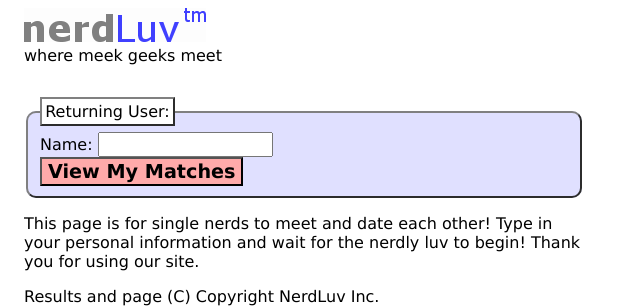
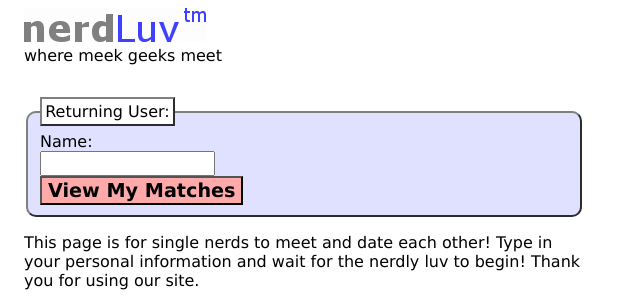
Before and after one commit to duntonjoe/366, a PHP site: page /matches.php in a window 1280 px wide. Shown: the top 307 px of the page, without its empty margins (0-640 px from the left). Run offline with PHP 8.4, Linux system fonts and the light colour scheme; some libraries are stand-ins or nearby versions.

Commit message:
fixing formatting

```diff
--- a/Labs/Assignment7/matches.php
+++ b/Labs/Assignment7/matches.php
@@ -1,9 +1,9 @@
 <?php include("top.html"); ?>
 
 <div>
-	<fieldset>
+	<fieldset class="forms">
 		<legend>Returning User:</legend>
-		Name: <input type="text" name="name" size="16" maxlength="16" /> <br />
+		<div class="forms">Name:</div> <input type="text" name="name" size="16" maxlength="16" /> <br />
 		<input type="submit" name="submit" value="View My Matches" />
 	</fieldset>
 </div>
--- a/Labs/Assignment7/signup.php
+++ b/Labs/Assignment7/signup.php
@@ -4,7 +4,7 @@
 	<form action="signup-submit.php" method="post">
 		<fieldset>
 		<legend>New User Signup:</legend>
-		Name: <input type="text" name="name" size="16" maxlength="16" class = "forms"/> <br />
+		<div class="forms"Name:</div> <input type="text" name="name" size="16" maxlength="16"/> <br />
 		Gender: <input type="radio" name="gender" value="Male" /> <label for="Male">Male</label> <input type="radio" name="gender" value="Female" class = "forms"/> <label for="Female">Female</label> <br />
 		Age: <input type="text" name="age" size="6" maxlength="2" class = "forms"/> <br />
 		Personality Type: <input type="test" name="ptype" size="6" maxlength="4" class = "forms"/> (<a href="http://www.humanmetrics.com/cgi-win/JTypes2.asp">Don't know your type?</a>) <br />
```
